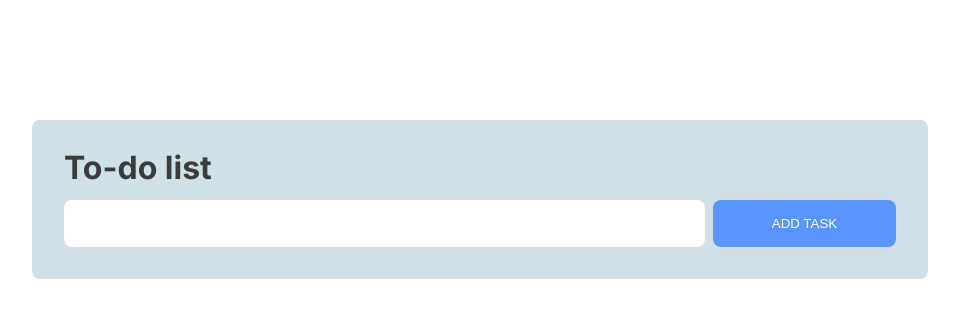
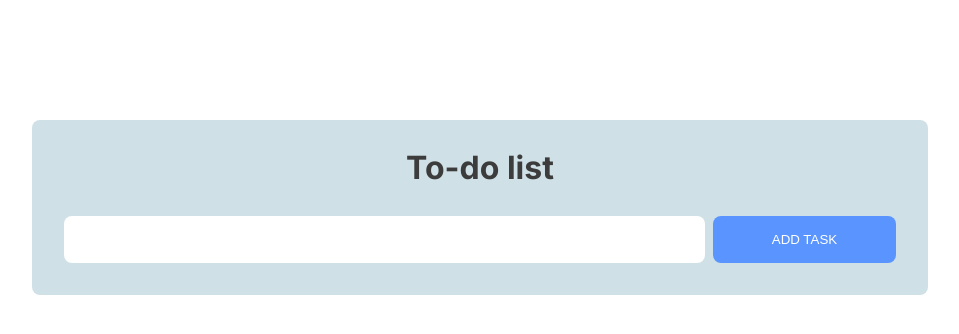
Before and after one commit to CatherineP37/To-do-list-app, a Django app: page / in a window 1280 px wide. Shown: the top 334 px of the page, without its empty margins (160-1119 px from the left). Run offline with Django 5.2, Linux system fonts and the light colour scheme; data that the repository does not hold is empty.

Commit message:
Edit CSS

```diff
--- a/task_list/static/style.css
+++ b/task_list/static/style.css
@@ -18,10 +18,14 @@ main {
     padding: 2rem;
     margin: 120px auto 0 auto;
     border-radius: 8px;
+    display: flex;
+    flex-direction: column;
+    gap: 16px;
 }
 
 h1 {
     line-height: 1;
+    text-align: center;
 }
 
 h1, p {
@@ -33,7 +37,7 @@ h1, p {
 
 .task {
     background-color: #FFFFFF;
-    margin: 16px 0;
+    margin: 0;
     display: flex;
     justify-content: space-between;
     align-items: center;
```
